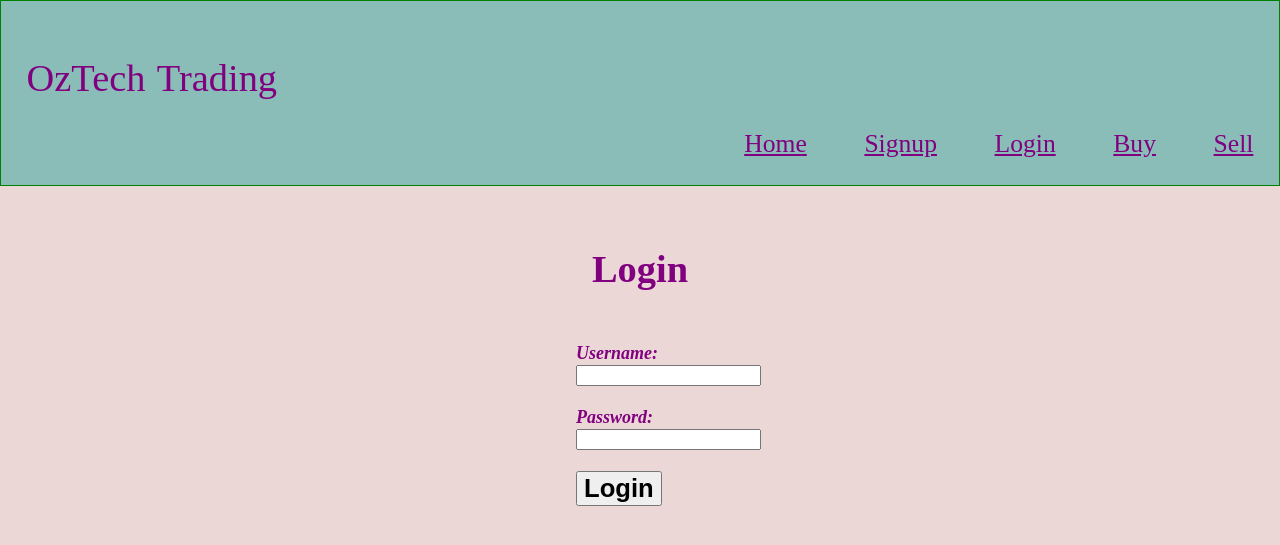
After one commit to moh-osman3/StockTrading, a Flask app: template templates/login.html in a window 1280 px wide. The commit adds this page. Shown: the top 545 px of the page. Run offline with Flask 2, Linux system fonts and the light colour scheme; the template is opened without the code that fills it, so the values that code supplies are empty; parts of the project's set-up code (start-up, migrations or seed data) failed here and were passed over.

Commit message:
implemented login page and added flask session dictionary to keep track of username

```diff
--- a/app.py
+++ b/app.py
@@ -1,10 +1,12 @@
-from flask import Flask, render_template, request, redirect, url_for
+from flask import Flask, render_template, request, redirect, url_for, session
 import sqlite3
 from sqlite3 import Error
 from lookup import get_stock_data
 
 app = Flask(__name__)
 app.config['TEMPLATES_AUTO_RELOAD'] = True
+app.secret_key="secret_key"
+app.config['SESSION_TYPE'] = 'filesystem'
 
 # sqlite database setup to store all users with accounts on record
 def create_connection(path):
@@ -34,7 +36,6 @@ cur.execute('''
 db.commit()
 
 @app.route("/")
-
 def index():
     return render_template("index.html")
 
@@ -74,15 +75,41 @@ def signup():
         for row in cur.execute("SELECT * FROM users"):
             print(row)
         db.commit()
+    session["user"] = dct["username"]
 
     return redirect("/")
 
 
+@app.route("/login", methods=["GET", "POST"])
+def login():
+    if request.method == "GET":
+        return render_template("login.html")
 
+    with sqlite3.connect("users.db") as db:
+        cur = db.cursor()
+        username = request.form.get("username")
+        password = request.form.get("password")
+        cur.execute("SELECT password FROM users WHERE username='{}'".format(username))
+        password_from_db = cur.fetchone()[0]
+
+        if password_from_db == None:
+            return render_template("error.html", error="Username not found!")
+
+        if password_from_db != password:
+            return render_template("error.html", error="The username and password entered do not match!")
+
+        session['user'] = username
+
+    print(session['user'])
+    return redirect('/')
 
 
 @app.route("/buy", methods=["GET", "POST"])
 def buy():
+    # make sure user is logged in before they can buy
+    if session["user"] == None:
+        return render_template("error.html", error="Please sign up or log in")
+
     if request.method == "GET":
         return render_template("buy.html")
 
@@ -94,9 +121,10 @@ def buy():
     return redirect(url_for("quote", name=quote["name"], price=quote["price"],
                     symbol=quote["symbol"], shares=num_shares))
 
+
 @app.route("/quote", methods=["GET", "POST"])
 def quote():
-    if request.method == "GET"
+    if request.method == "GET":
         name = request.args["name"]
         price = request.args["price"]
         symbol = request.args["symbol"]
@@ -106,8 +134,12 @@ def quote():
         return render_template("quote.html", name=name, price=price,
                                symbol=symbol, shares=shares, cost=cost)
 
-    redirect("/")
+    print(session["user"])
+
+
+    return redirect("/")
 
 
 if __name__ == "__main__":
     app.run(debug=True)
+    session['user'] = None
--- /dev/null
+++ b/templates/login.html
@@ -0,0 +1,13 @@
+{% extends "layout.html" %}
+
+{% block body %}
+<h1>Login</h1>
+<form class="appform" method="post">
+    <label for="username">Username:</label><br>
+    <input type="text" id="username" name="username" maxlength="255" required><br><br>
+    <label for="password">Password:</label><br>
+    <input type="password" id="password" name="password" maxlength="255" required><br><br>
+    <input type="submit" id="submit" name="submit" value="Login">
+</form>
+
+{% endblock %}
--- a/templates/signup.html
+++ b/templates/signup.html
@@ -19,12 +19,12 @@
     <label for="username">Username:</label><br>
     <input type="text" id="username" name="username" maxlength="255" required><br><br>
     <label for="password">Password:</label><br>
-    <input type="text" id="password" name="password" maxlength="255" required><br><br>
+    <input type="password" id="password" name="password" maxlength="255" required><br><br>
     <label for="confirm-password">Confirm Password:</label><br>
     <input type="text" id="confirm-password" name="confirm-password" maxlength="255" required><br><br>
     <label for="balance">Enter Starting Balance:</label><br>
     <input type="number" id="balance" name="balance" min="0" max="10000000" step=".01" required><br><br>
-    <input type="submit" id="submit" name="submit"><br>
+    <input type="submit" id="submit" name="submit" value="Signup"><br>
 </form>
 
 {% endblock %}
```
